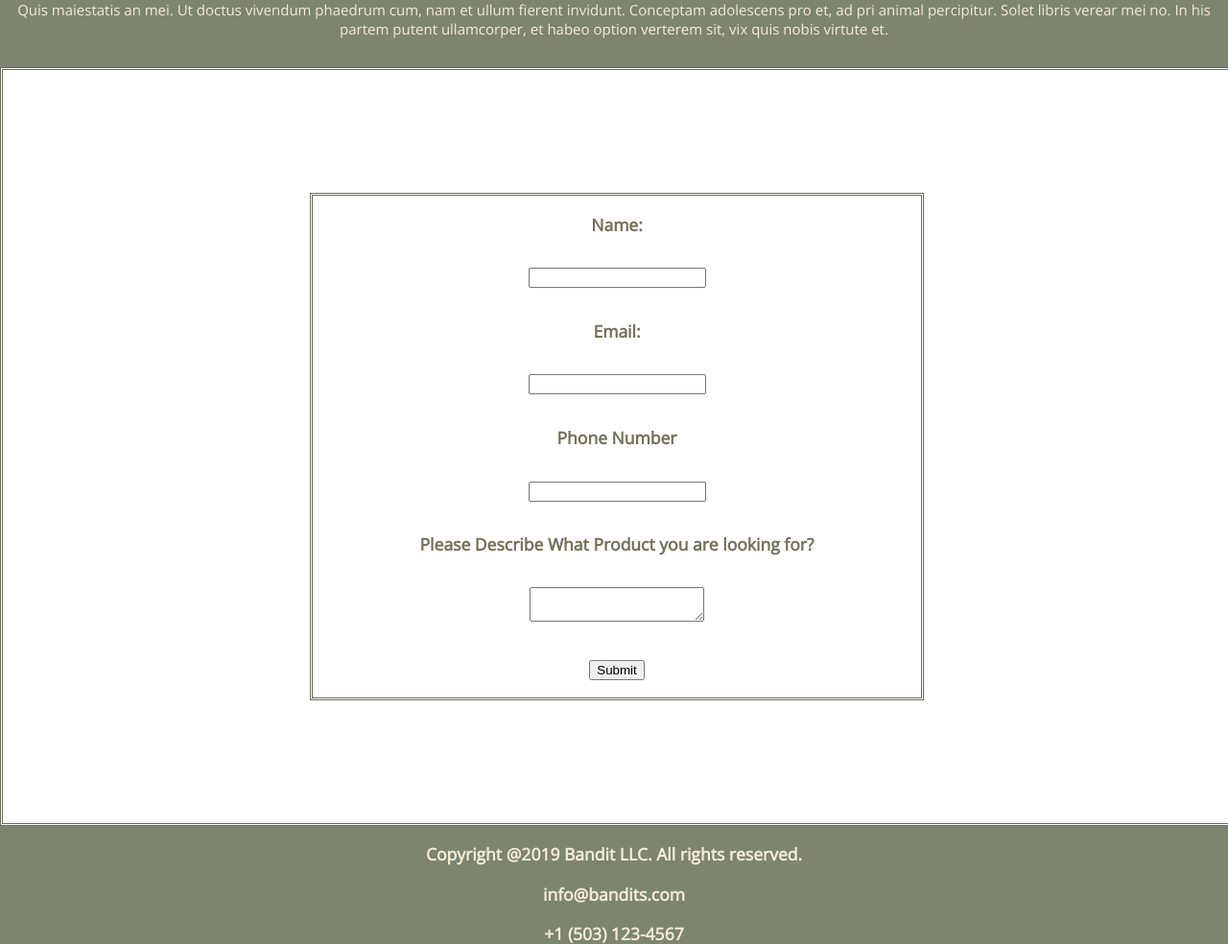
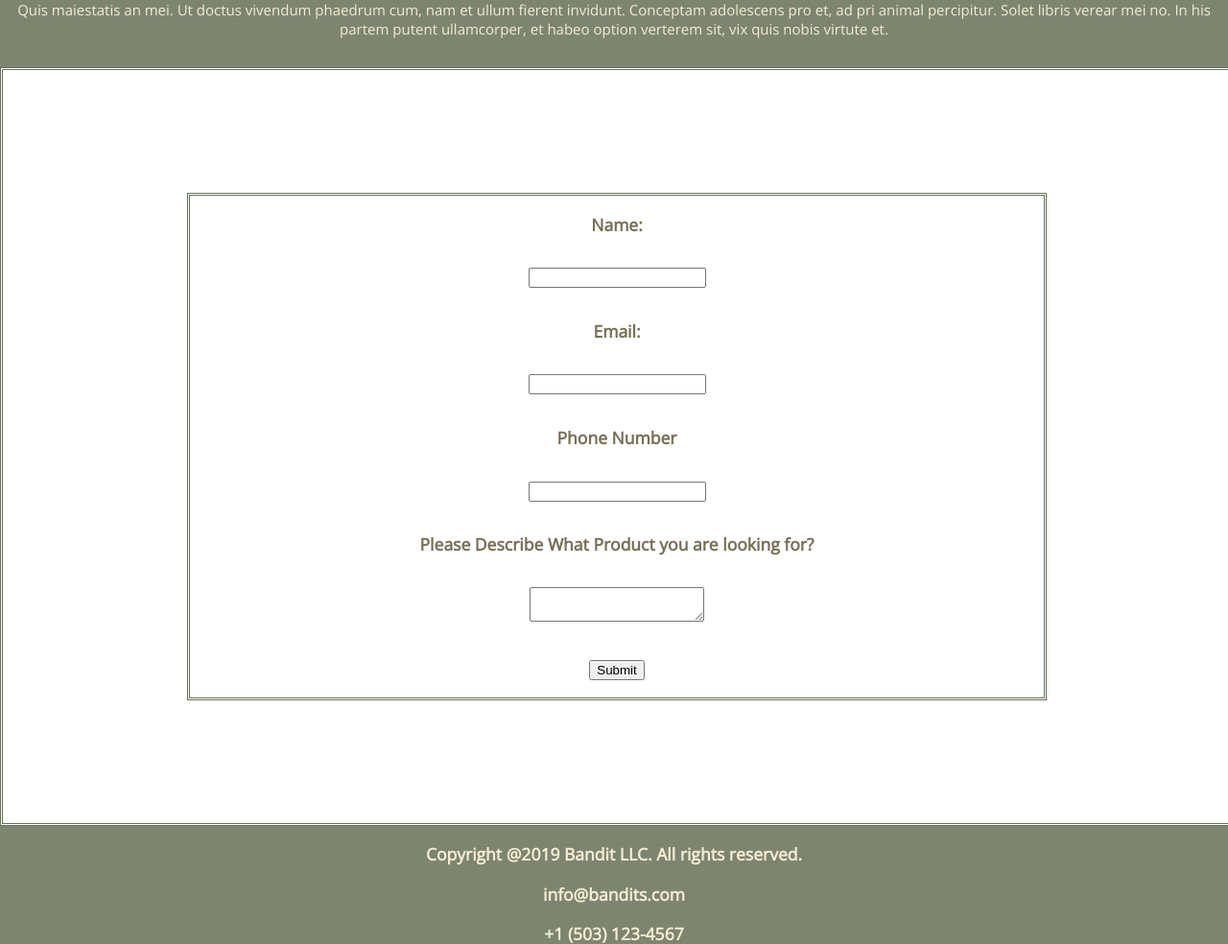
Before and after one commit to yothebob/bandits-wild-west-website, a Flask app: page /contact/ in a window 1280 px wide. Shown: the part 226-1210 px from the top of the page at 96% size. Run offline with Flask 2, Linux system fonts and the light colour scheme.

Commit message:
changed form margins

```diff
--- a/static/style.css
+++ b/static/style.css
@@ -175,8 +175,8 @@ form{
   font-family: 'Open Sans', sans-serif;
   border-style: double;
   border-color: #646F58;
-  margin-left: 25%;
-  margin-right: 25%;
+  margin-left: 15%;
+  margin-right: 15%;
   margin-bottom: 10%;
   margin-top: 10%;
 
```
